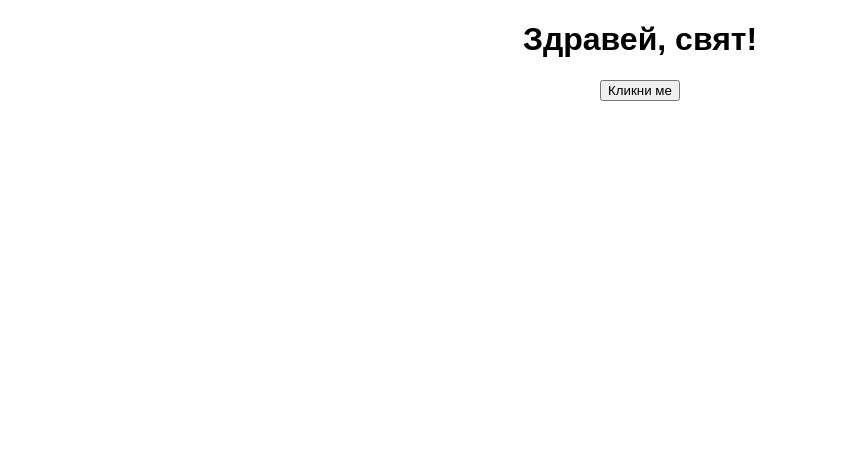
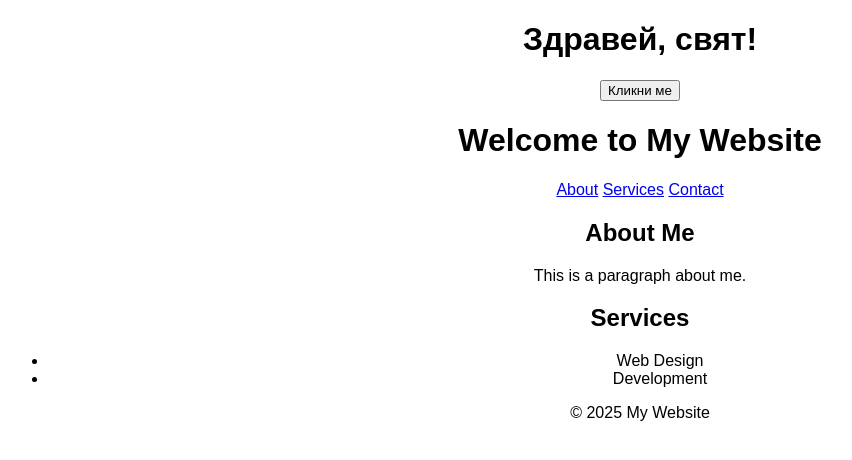
Before and after one commit to 4erniqshrek/Valeri, a plain HTML site: page index.htm in a window 1280 px wide. Shown: the whole page, without its empty margins (0-852 px from the left). Drawn offline with Linux system fonts and the light colour scheme.

Commit message:
Update index.htm

```diff
--- a/index.htm
+++ b/index.htm
@@ -11,3 +11,38 @@
   <script src="script.js"></script>
 </body>
 </html>
+<!DOCTYPE html>
+<html lang="en">
+<head>
+  <meta charset="UTF-8">
+  <title>My Website</title>
+  <link rel="stylesheet" href="styles.css"> <!-- Link to CSS -->
+</head>
+<body>
+  <header>
+    <h1>Welcome to My Website</h1>
+    <nav>
+      <a href="#about">About</a>
+      <a href="#services">Services</a>
+      <a href="#contact">Contact</a>
+    </nav>
+  </header>
+
+  <section id="about">
+    <h2>About Me</h2>
+    <p>This is a paragraph about me.</p>
+  </section>
+
+  <section id="services">
+    <h2>Services</h2>
+    <ul>
+      <li>Web Design</li>
+      <li>Development</li>
+    </ul>
+  </section>
+
+  <footer>
+    <p>&copy; 2025 My Website</p>
+  </footer>
+</body>
+</html>
```
